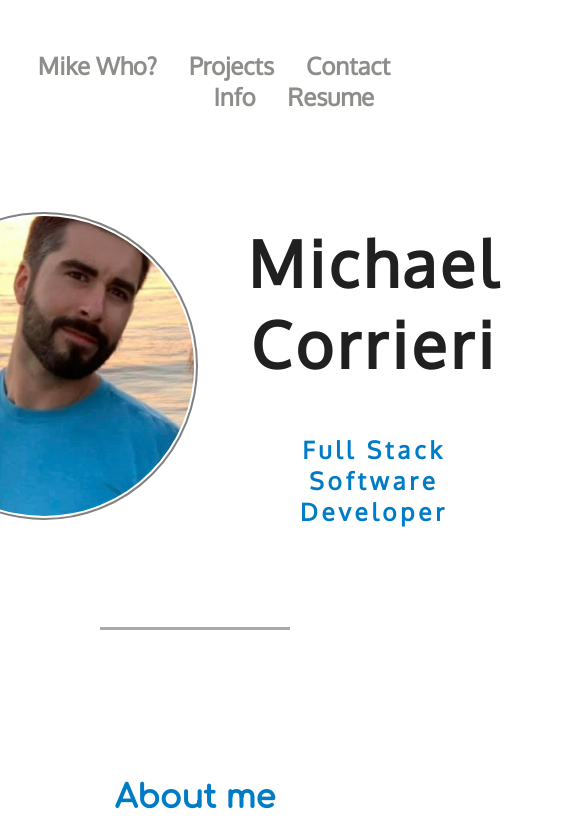
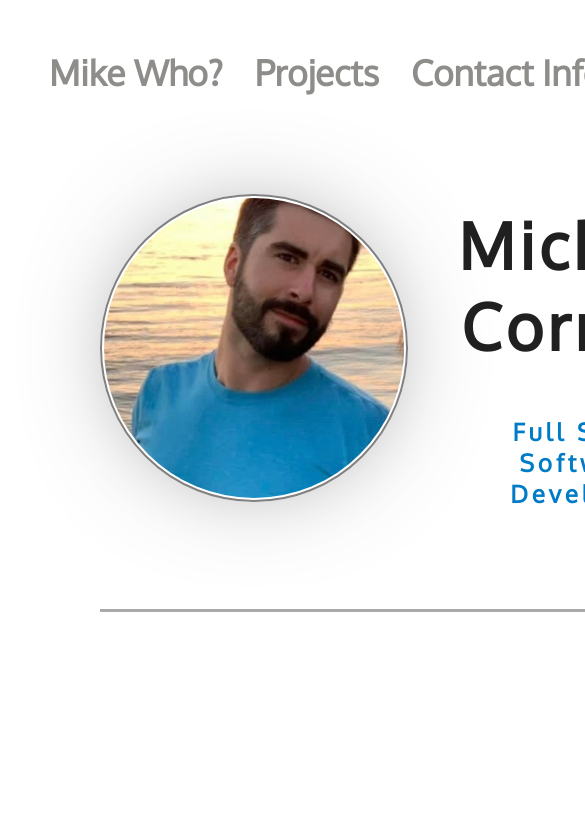
Before and after one commit to mcorrieri/Portfolio, a React (Create React App) app: page / in a window 390 px wide. Shown: the top 838 px of the page, 585 px wide, since content can reach past the window. Built offline with nearby package versions, Linux system fonts and the light colour scheme.

Commit message:
mobile friendly complete

```diff
--- a/public/index.html
+++ b/public/index.html
@@ -2,13 +2,15 @@
 <html lang="en">
   <head>
     <meta charset="utf-8" />
+
     <link rel="icon" href="profilepic.jpeg" />
-    <meta name="viewport" content="width=device-width, initial-scale=1" />
     <meta name="theme-color" content="#000000" />
     <meta
       name="description"
       content="Web site created using create-react-app"
     />
+    <meta name="viewport" content="width=device-width, initial-scale=1" />
+
     <link rel="preconnect" href="https://fonts.googleapis.com" />
     <link rel="preconnect" href="https://fonts.gstatic.com" crossorigin />
     <link
--- a/src/index.css
+++ b/src/index.css
@@ -13,6 +13,10 @@ code {
     monospace;
 }
 
+.App {
+  min-width: 800px;
+}
+
 .contact {
   display: flex;
   align-items: center;
@@ -20,7 +24,7 @@ code {
 }
 
 .projectimg {
-  height: 350px;
+  max-height: 350px;
 }
 
 .link-nav {
@@ -200,3 +204,71 @@ span:hover {
   font-family: "Oxygen", sans-serif;
   text-decoration: none;
 }
+
+@media (max-width: 480px) {
+  .App {
+    min-width: 100vw;
+  }
+
+  body {
+    display: flex;
+    /* justify-content: center;
+    align-items: center; */
+  }
+
+  .names {
+    display: flex;
+    justify-content: center;
+    margin-bottom: 50px;
+    border-bottom: solid darkgray;
+    margin-left: 100px;
+  }
+  .mypic {
+    border-radius: 50%;
+    box-shadow: 0px 0px 100px -30px rgba(70, 70, 70, 0.701);
+    /* max-height: 14rem; */
+    grid-area: 1 / 1 / 2 / 2;
+  }
+
+  .navbar {
+    display: flex;
+    flex-direction: row;
+    justify-content: center;
+    font-size: 35px;
+  }
+
+  .description {
+    text-align: left;
+    line-height: 40px;
+    display: contents;
+  }
+
+  .project-info {
+    margin-left: 10%;
+    margin-right: 10%;
+  }
+
+  .proj-desc {
+    align-items: center;
+    display: flex;
+    flex-direction: column;
+  }
+
+  #aboutme {
+    display: flex;
+  }
+
+  p {
+    font-size: 30px;
+    padding-bottom: 20px;
+  }
+
+  span {
+    padding-top: 10px;
+    font-size: 30px;
+  }
+
+  h3 {
+    font-size: 30px;
+  }
+}
```
